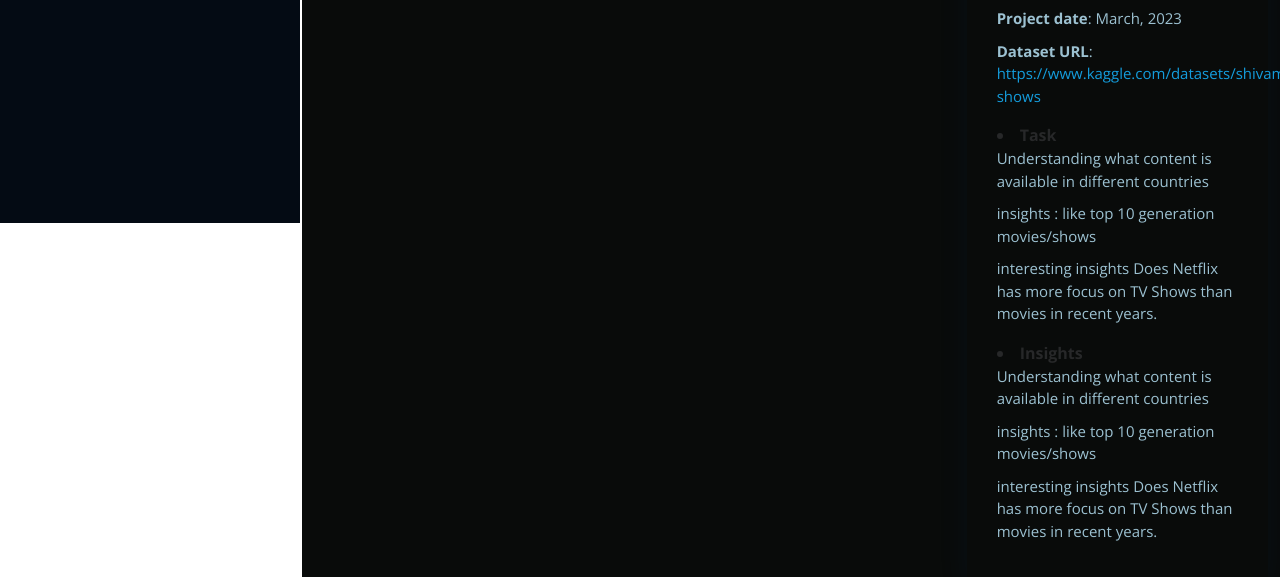
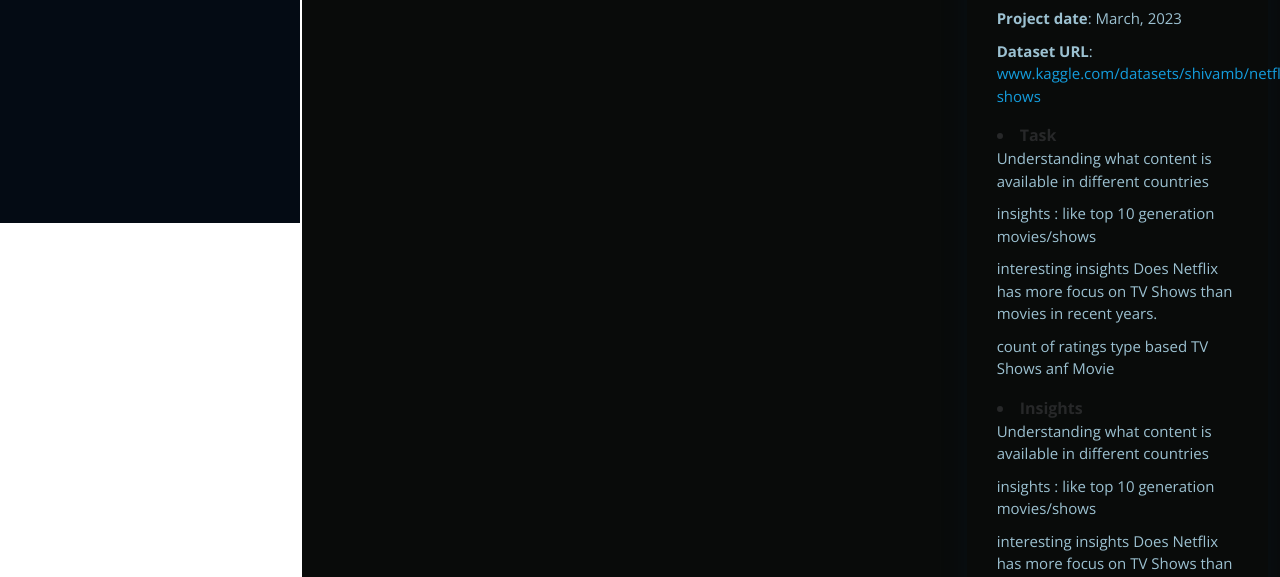
Before and after one commit to satg01/Portfolio, a plain HTML site: page NETFLIX.html in a window 1280 px wide. Shown: the part 577-1154 px from the top of the page. Drawn offline with nearby package versions, Linux system fonts and the light colour scheme; a script that the page names is missing.

Commit message:
Update NETFLIX.html

```diff
--- a/NETFLIX.html
+++ b/NETFLIX.html
@@ -158,7 +158,7 @@
                   <li><strong>Project date</strong>:  March, 2023</li>
                   <li>
                     <strong>Dataset URL</strong>:
-                    <a href="#">https://www.kaggle.com/datasets/shivamb/netflix-shows</a>
+                    <a href="#">www.kaggle.com/datasets/shivamb/netflix-shows</a>
                   </li>
 
                 </ul> <li><strong>Task</strong></li>
@@ -166,6 +166,8 @@
                   <li>insights  : like top 10 generation movies/shows </li>
                   <li> interesting insights
                     Does Netflix has more focus on TV Shows than movies in recent years.</li>
+                  <li> count of ratings type based TV Shows anf Movie </li>
+
                 </ul>
 
 
```
